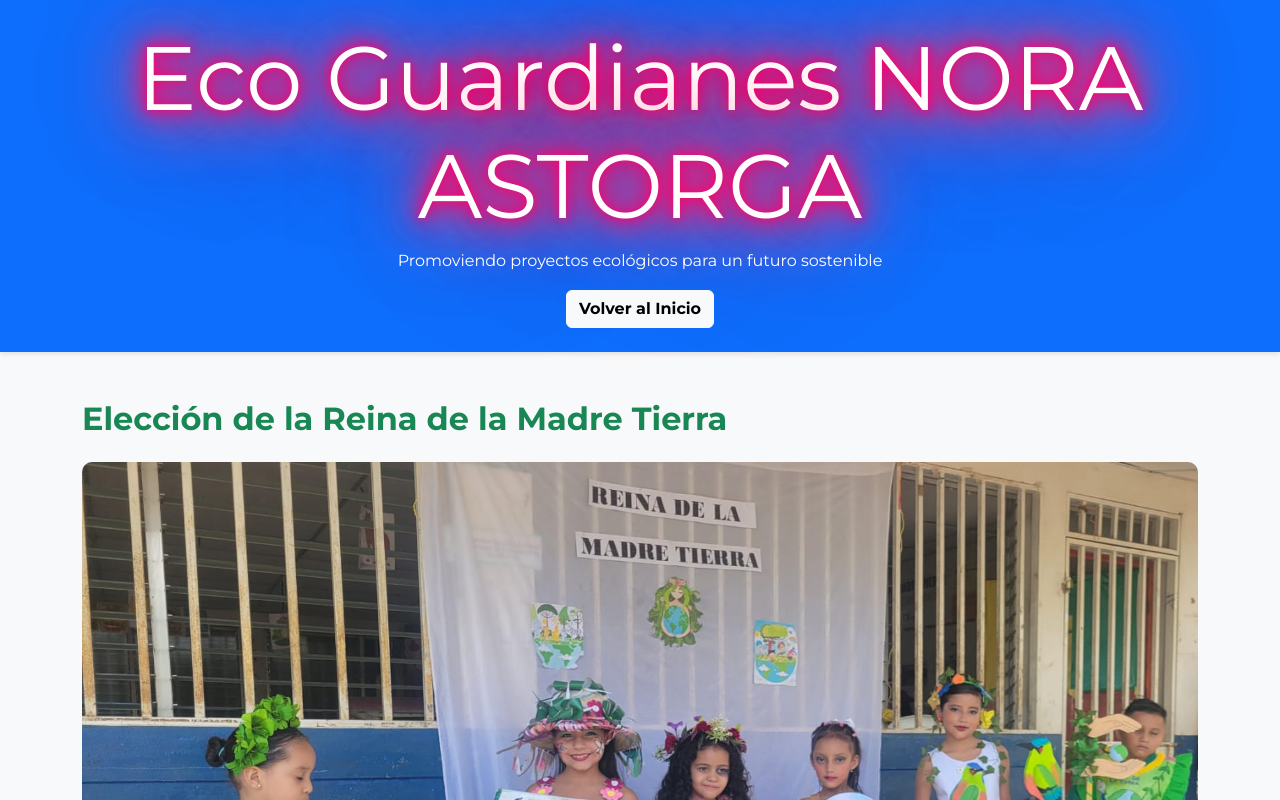
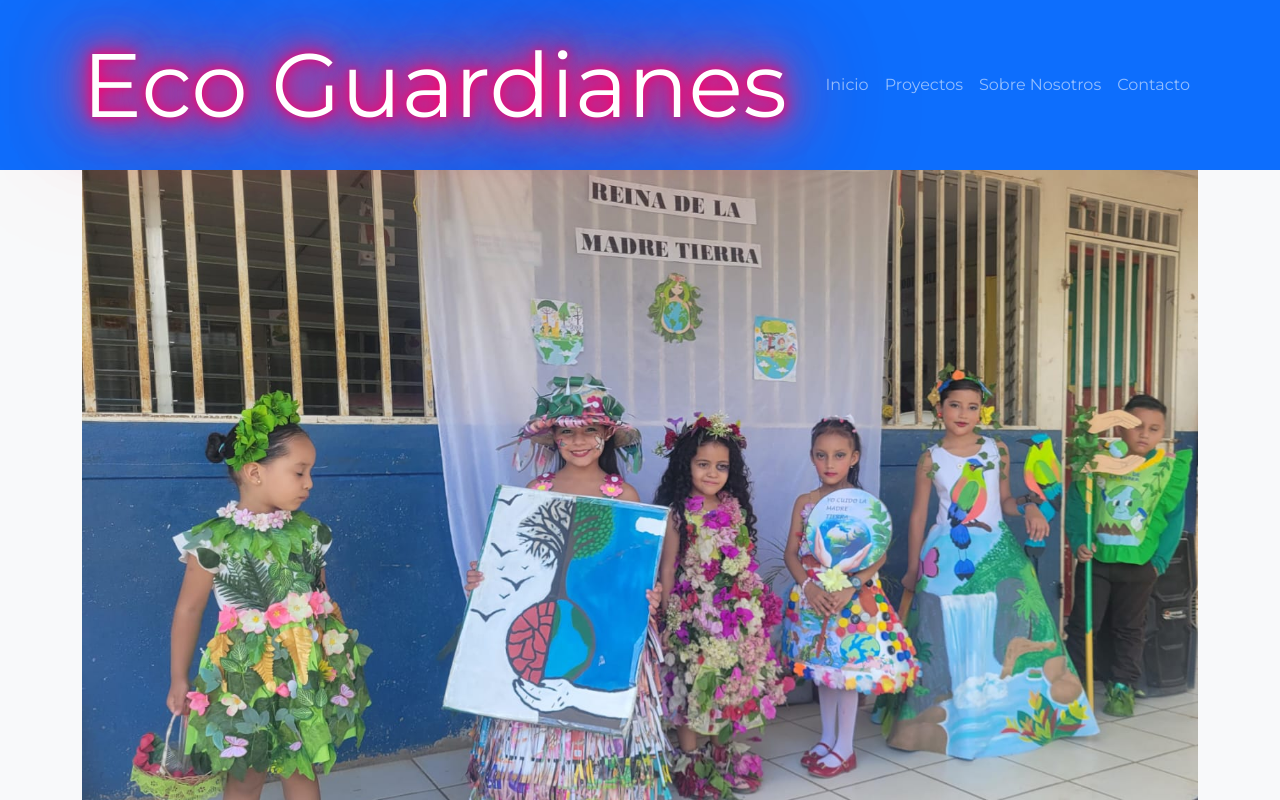
Before and after one commit to ecoguardianesna/ecoguardianesa, a plain HTML site: page posts/post-4/post-4.html in a window 1280 px wide. Shown: the top 800 px of the page. Drawn offline with nearby package versions, Linux system fonts and the light colour scheme.

Commit message:
Update post-4.html

```diff
--- a/posts/post-4/post-4.html
+++ b/posts/post-4/post-4.html
@@ -1,4 +1,3 @@
-
 <!DOCTYPE html>
 <html lang="es">
 <head>
@@ -12,13 +11,34 @@
     <link rel="icon" type="image/x-icon" href="/favicon.ico">
 </head>
 <body>
-    <header class="bg-primary text-white text-center py-4">
-        <h1 class="neonText">Eco Guardianes NORA ASTORGA</h1>
-        <p>Promoviendo proyectos ecológicos para un futuro sostenible</p>
-        <a href="../../index.html" class="btn btn-light">Volver al Inicio</a>
-    </header>
+    <!-- Navbar -->
+    <nav class="navbar navbar-expand-lg navbar-dark bg-primary fixed-top">
+        <div class="container">
+            <a class="navbar-brand neonText" href="../../index.html">Eco Guardianes</a>
+            <button class="navbar-toggler" type="button" data-bs-toggle="collapse" data-bs-target="#navbarNav" aria-controls="navbarNav" aria-expanded="false" aria-label="Toggle navigation">
+                <span class="navbar-toggler-icon"></span>
+            </button>
+            <div class="collapse navbar-collapse" id="navbarNav">
+                <ul class="navbar-nav ms-auto">
+                    <li class="nav-item">
+                        <a class="nav-link" href="../../index.html">Inicio</a>
+                    </li>
+                    <li class="nav-item">
+                        <a class="nav-link" href="../../index.html#proyectos">Proyectos</a>
+                    </li>
+                    <li class="nav-item">
+                        <a class="nav-link" href="#sobre-nosotros">Sobre Nosotros</a>
+                    </li>
+                    <li class="nav-item">
+                        <a class="nav-link" href="#contacto">Contacto</a>
+                    </li>
+                </ul>
+            </div>
+        </div>
+    </nav>
 
-    <main class="container my-5">
+    <!-- Main Content -->
+    <main class="container my-5 pt-5">
         <article class="post-content">
             <h2 class="text-success mb-4">Elección de la Reina de la Madre Tierra</h2>
             <img src="post-4-image.jpg" class="img-fluid mb-4" alt="Reina de la Madre Tierra">
```
